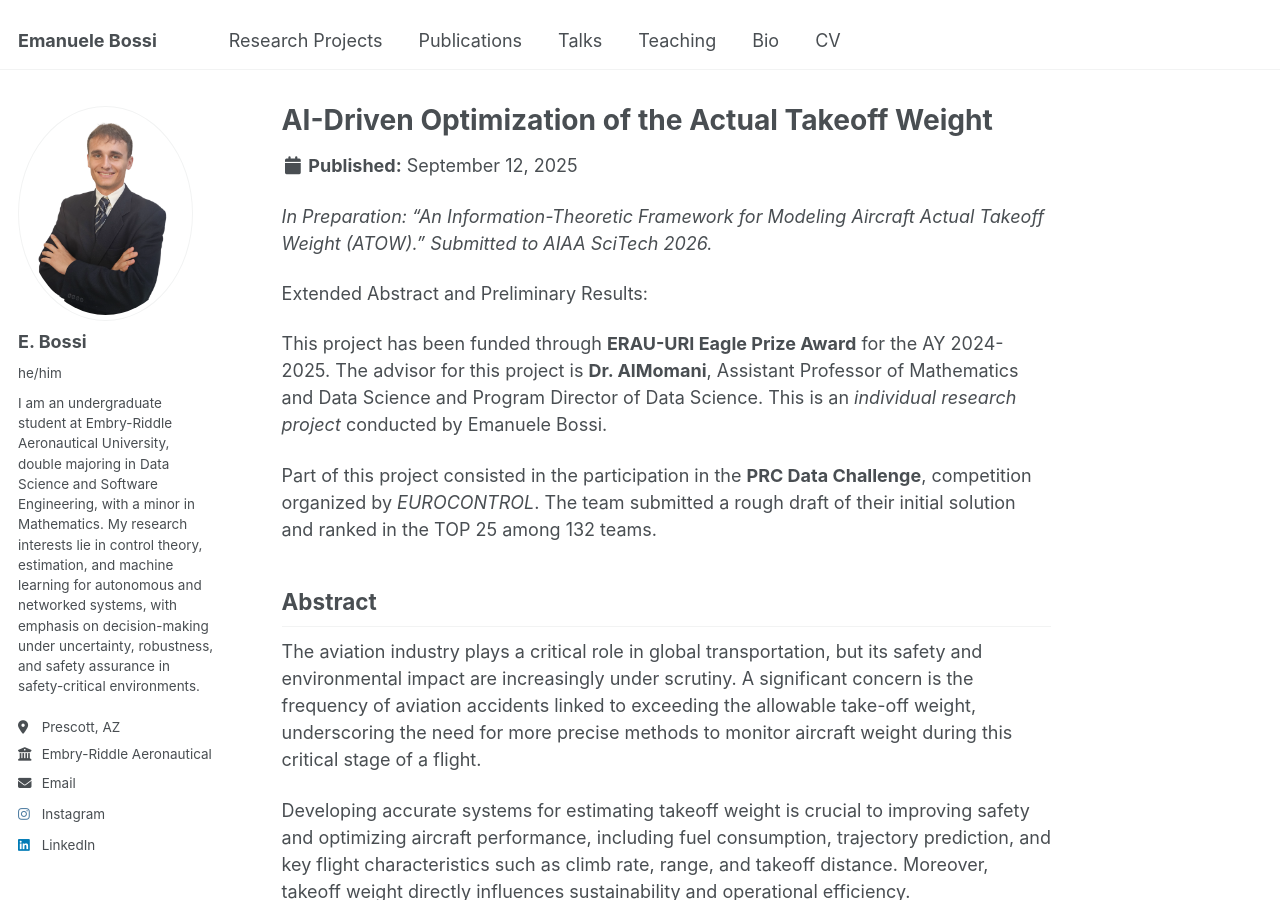
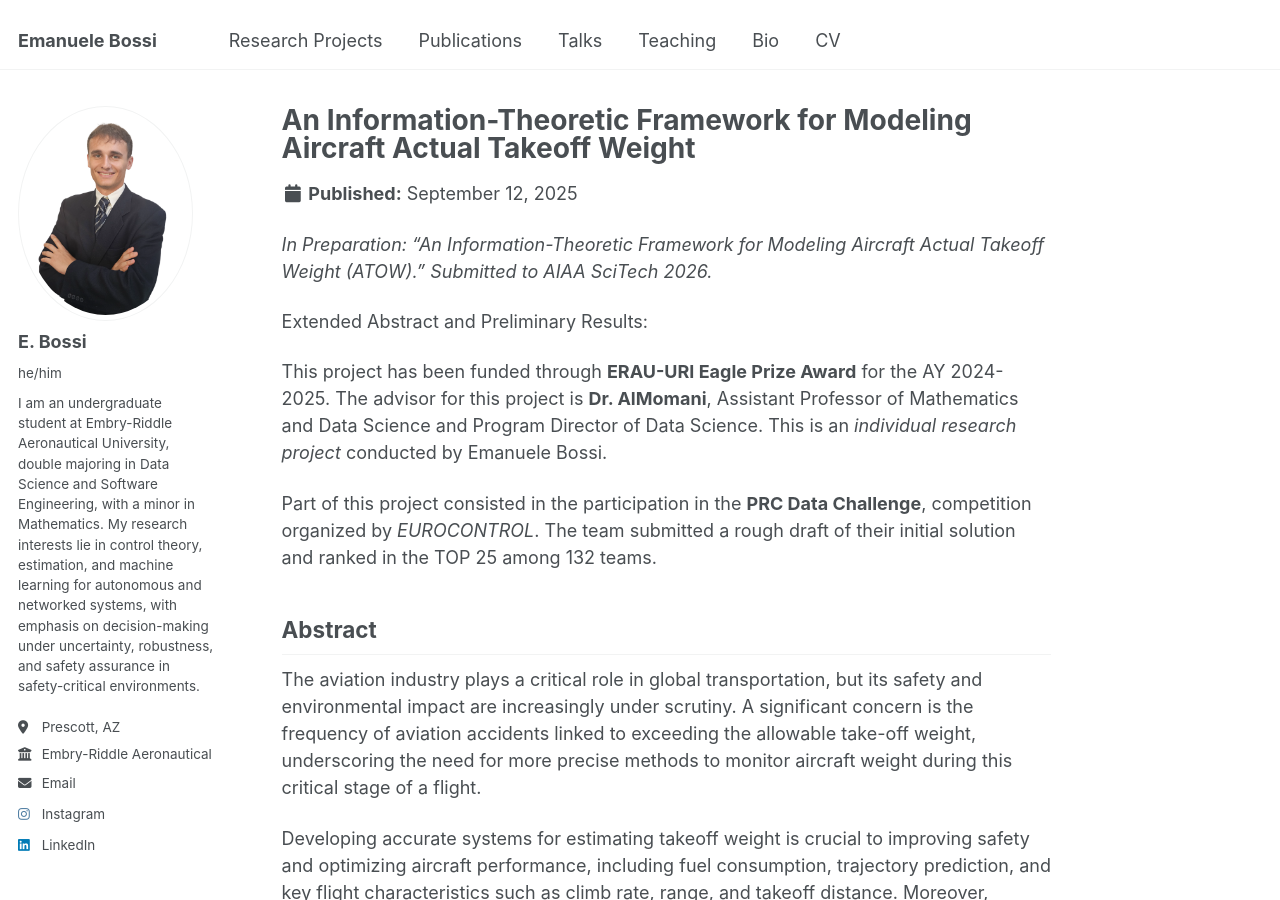
Before and after one commit to bossiemanuele/bossiemanuele.github.io, a Jekyll site: the page built from _portfolio/01_ATOW.md, in a window 1280 px wide and 900 px high. Built offline with Jekyll 4.4.1, drawn with Linux system fonts in a browser that asks for light colours.

Commit message:
Update 01_ATOW.md

```diff
--- a/_portfolio/01_ATOW.md
+++ b/_portfolio/01_ATOW.md
@@ -1,5 +1,5 @@
 ---
-title: "AI-Driven Optimization of the Actual Takeoff Weight"
+title: "An Information-Theoretic Framework for Modeling Aircraft Actual Takeoff Weight "
 excerpt: "Implementing Machine Learning Techniques for Predictive Analysis and Operational Optimization.
 <br/><img src='/images/Takeoff picture.webp' width='300' height='500'>"
 collection: portfolio
```
